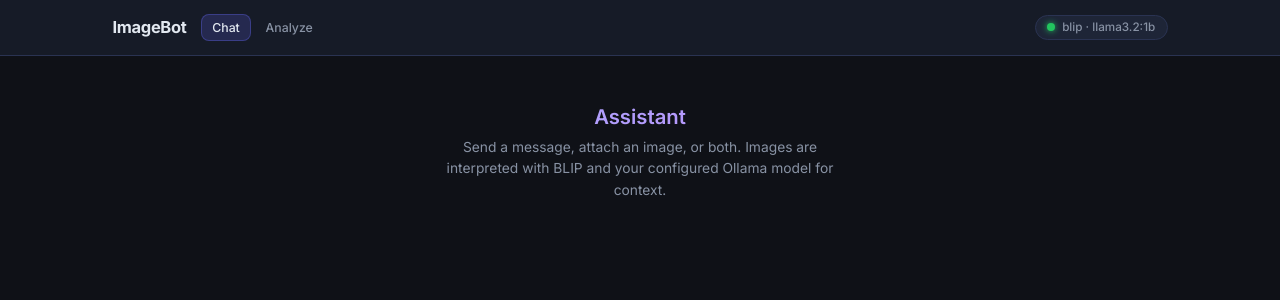
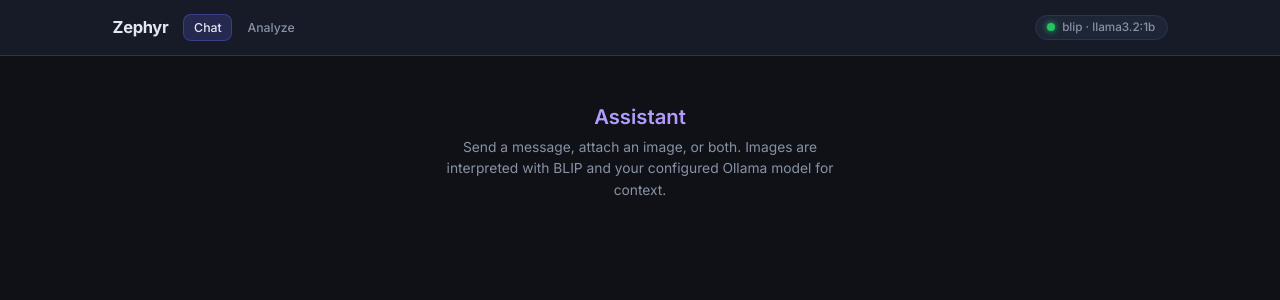
Before and after one commit to Shadhil24/Multimodal-Conversational-AI-using-CLIP-and-LLaMA-Fully-Open-Source, a FastAPI app: page / in a window 1280 px wide. Shown: the top 300 px of the page. Run offline with FastAPI, Linux system fonts and the light colour scheme; data that the repository does not hold is empty.

Commit message:
Update branding: change 'Assistant' to 'Zephyr' in chat interface and HTML title for a cohesive identity.

```diff
--- a/static/js/chat.js
+++ b/static/js/chat.js
@@ -67,7 +67,7 @@ function renderMessage(role, content, imageDataUrl, options = {}) {
 
   const label = document.createElement('div');
   label.className = 'chat-msg-label';
-  label.textContent = role === 'user' ? 'You' : 'Assistant';
+  label.textContent = role === 'user' ? 'You' : 'Zephyr';
 
   if (imageDataUrl && role === 'user') {
     const img = document.createElement('img');
--- a/templates/chat.html
+++ b/templates/chat.html
@@ -3,7 +3,7 @@
 <head>
   <meta charset="UTF-8" />
   <meta name="viewport" content="width=device-width, initial-scale=1.0" />
-  <title>Assistant · ImageBot</title>
+  <title>Zephyr - Your Personal Assistant</title>
   <link rel="stylesheet" href="/static/css/style.css" />
   <link rel="stylesheet" href="/static/css/chat.css" />
   <link rel="preconnect" href="https://fonts.googleapis.com" />
@@ -13,7 +13,7 @@
   <header class="header">
     <div class="header-inner">
       <div class="logo">
-        <span class="logo-text">ImageBot</span>
+        <span class="logo-text">Zephyr</span>
       </div>
       <nav class="nav-links" aria-label="Main">
         <a href="/" class="nav-link active">Chat</a>
```
